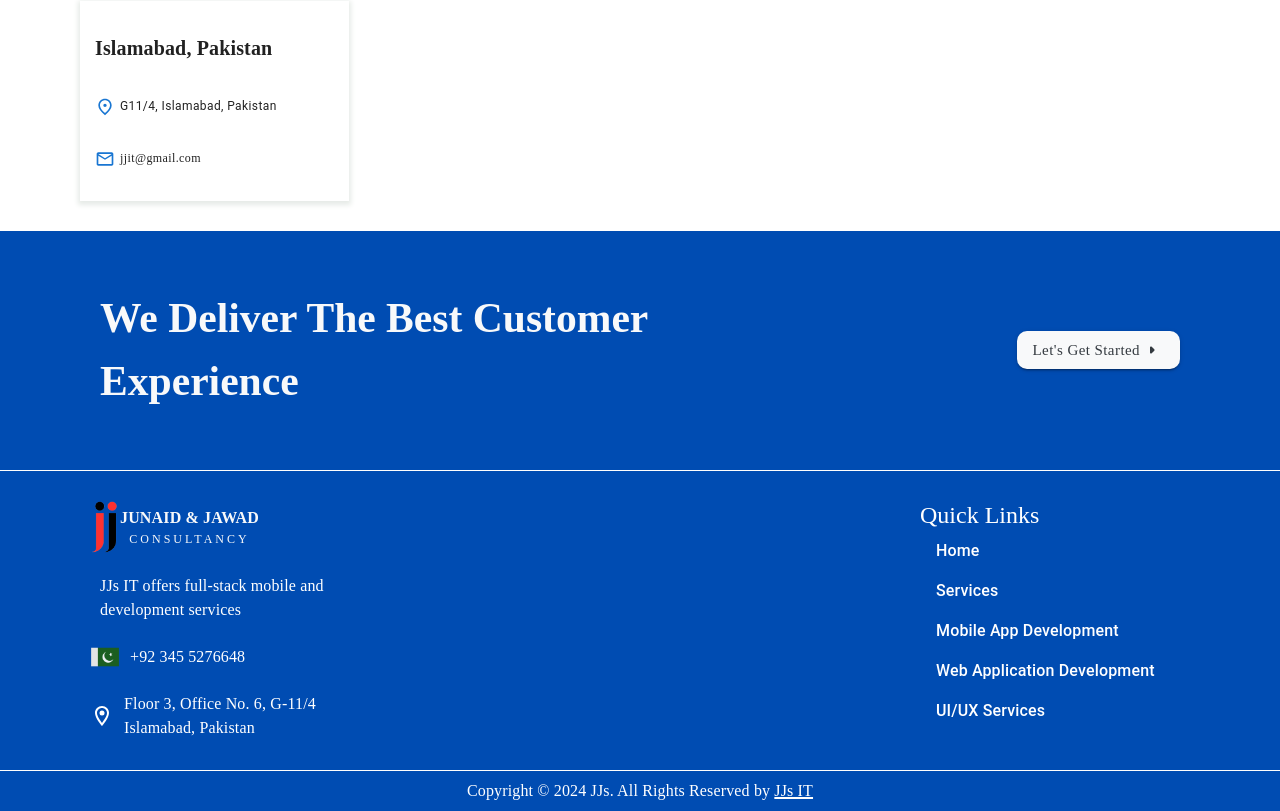
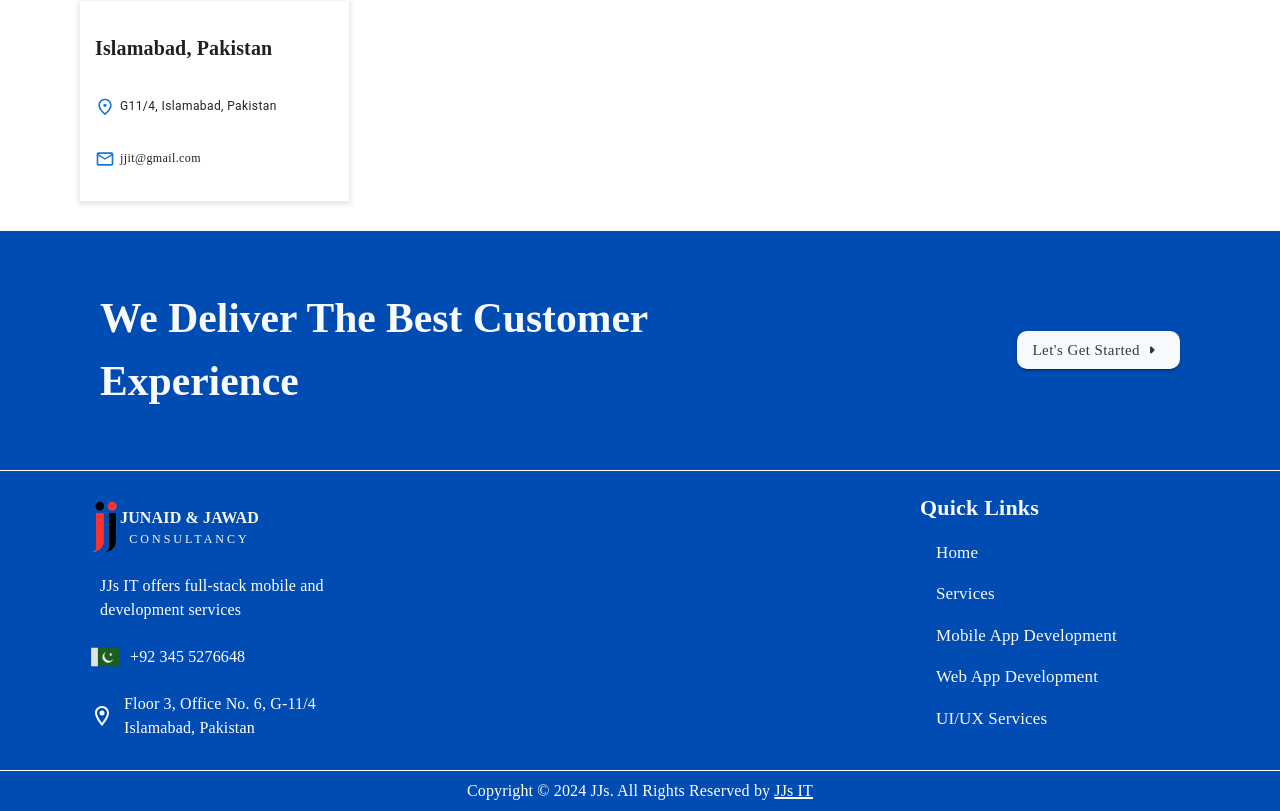
Before and after one commit to Zeeeforzain/JJs_IT, a React (Create React App) app: page /#/ in a window 1280 px wide. Shown: the part 3502-4313 px from the top of the page. Built offline with nearby package versions, Linux system fonts and the light colour scheme; a web font is replaced by a local one.

Commit message:
Added List Component

```diff
--- a/src/Components/Footer.js
+++ b/src/Components/Footer.js
@@ -7,7 +7,10 @@
 import BoxComponent from "./Box";
 import TypographyComponent from "./Typography";
 import ButtonComponent from "./Button";
+import ListComponent from './List';
+import { FormatLineSpacing } from "@mui/icons-material";
 export default function Footer() {
+  const items = ['Home', 'Services', 'Mobile App Development', 'Web App Development', 'UI/UX Services'];
   const navigate = useNavigate();
   return (
     <BoxComponent sx={{ backgroundColor: "#004cb2" }}>
@@ -134,44 +137,22 @@
           alignItems={"left"}
           justifyContent={"space-around"}
         >
-          <List sx={{ color: "white", fontWeight: "500" }}>
-            <TypographyComponent variant="h5"  fontFamily='var(--basic)'>Quick Links</TypographyComponent>
-            <ListItem
-              sx={{
-                "&:hover": { textDecoration: "Underline", cursor: "pointer" },
-              }}
-            >
-              Home
-            </ListItem>
-            <ListItem
-              sx={{
-                "&:hover": { textDecoration: "Underline", cursor: "pointer" },
-              }}
-            >
-              Services
-            </ListItem>
-            <ListItem
-              sx={{
-                "&:hover": { textDecoration: "Underline", cursor: "pointer" },
-              }}
-            >
-              Mobile App Development
-            </ListItem>
-            <ListItem
-              sx={{
-                "&:hover": { textDecoration: "Underline", cursor: "pointer" },
-              }}
-            >
-              Web Application Development
-            </ListItem>
-            <ListItem
-              sx={{
-                "&:hover": { textDecoration: "Underline", cursor: "pointer" },
-              }}
-            >
-              UI/UX Services
-            </ListItem>
-          </List>
+          <BoxComponent>
+            <TypographyComponent
+            fontFamily={'var(--basic)'}
+            fontWeight={'700'}
+            fontSize={{xs:'14px',md:'22px'}}
+            color={'var(--light)'}
+            >Quick Links</TypographyComponent>
+          <ListComponent
+          sx={{
+            color:'var(--light)',
+            fontFamily:'var(--main)',
+            fontWeight:'400',
+            fontSize:{xs:'14px',md:'17px'}
+          }}
+          items={items} />
+          </BoxComponent>
         </BoxComponent>
       </BoxComponent>
       <BoxComponent
--- a/src/Components/List.js
+++ b/src/Components/List.js
@@ -1,11 +1,17 @@
 import React from 'react';
 import { List as MUIList, ListItem as MUIListItem } from '@mui/material';
+import TypographyComponent from './Typography';
 
 export default function ListComponent(props) {
   return (
     <MUIList {...props}>
       {props.items.map((item, index) => (
-        <MUIListItem key={index}>
+        <MUIListItem key={index}
+        sx={{ '&:hover':{
+          textDecoration:'underline',
+          cursor:'pointer'
+        }}}
+        >
           {item}
         </MUIListItem>
       ))}
--- a/src/Components/ServiceComponent.js
+++ b/src/Components/ServiceComponent.js
@@ -15,10 +15,9 @@
         sx={{
           fontSize: { xs: "1.1rem", md: "1.25rem" },
           color: "var(--dull)",
-          fontFamily:'var(--main)',
+          fontFamily:'var(--basic)',
           fontWeight: "bold",
           marginTop: "20px",
-          fontFamily: "var(--basic)",
           letterSpacing: "0px",
         }}
       >
```
